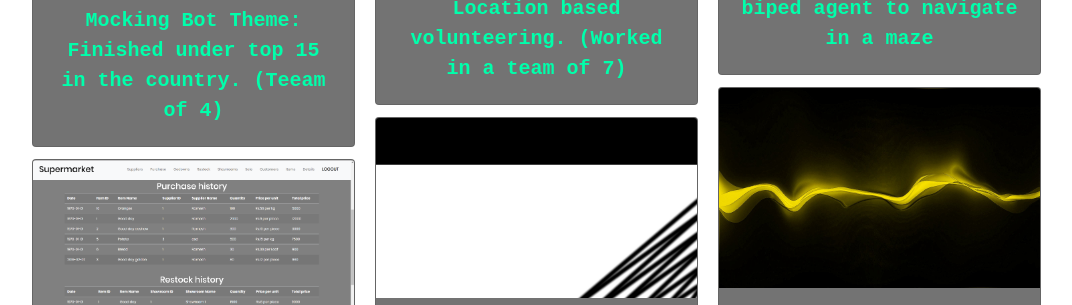
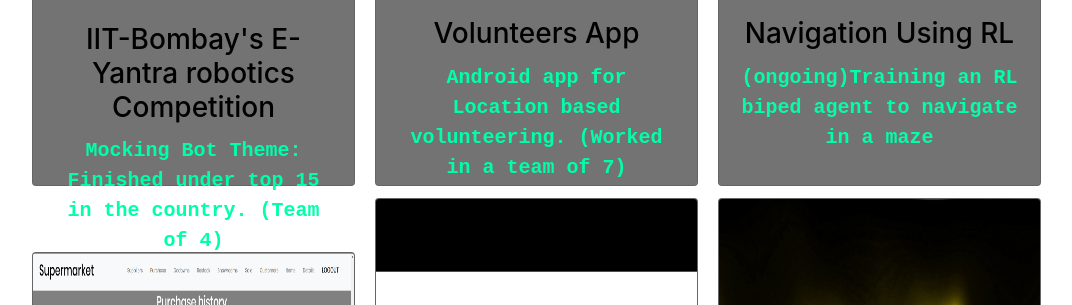
Before and after one commit to krahulreddy/krahulreddy.github.io, a plain HTML site: page index.html in a window 1280 px wide. Shown: the part 1302-1607 px from the top of the page, without its empty margins (96-1168 px from the left). Drawn offline with nearby package versions, Linux system fonts and the light colour scheme.

Commit message:
css updated and typo fixed

```diff
--- a/css/style.css
+++ b/css/style.css
@@ -122,6 +122,16 @@ h2 {
 
 
 /*cards*/
+
+@media(min-width: 479px) {
+    .card-img-top {
+        width: 100%;
+        height: 35vh !important;
+    }
+    .card {
+        height: 470px !important;
+    }
+}
 
 .card p {
     color: #00FFAB;
--- a/index.html
+++ b/index.html
@@ -66,7 +66,7 @@
                         <div class="card-body text-center">
                             <!-- <img src="images/1.jpg" cla> -->
                             <h3 class="card-title">IIT-Bombay's E-Yantra robotics Competition</h3>
-                            <p class="card-text">Mocking Bot Theme: Finished under top 15 in the country. (Teeam of 4)</p>
+                            <p class="card-text">Mocking Bot Theme: Finished under top 15 in the country. (Team of 4)</p>
                         </div>
                     </a>
                 </div>
```
